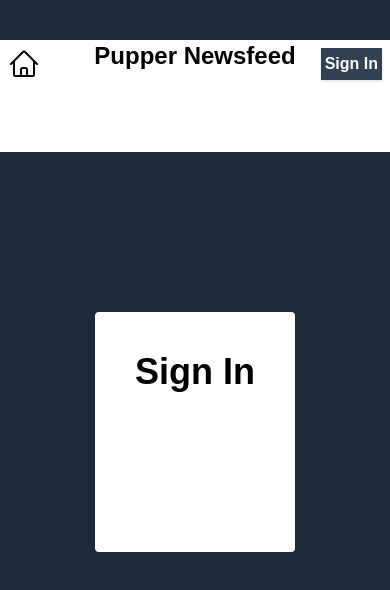
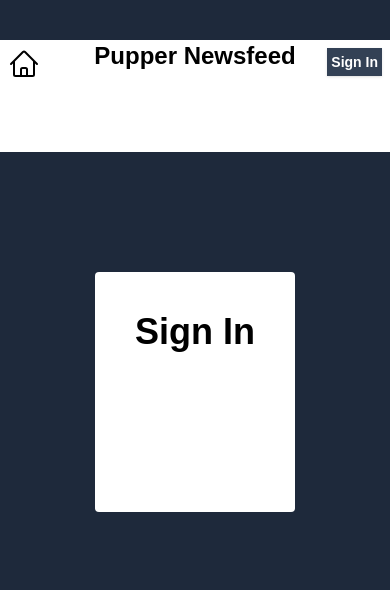
Before and after one commit to LifestreamX/pupper-newsfeed-front, a React (Create React App) app: page /authentication in a window 390 px wide. Shown: the top 590 px of the page. Built offline with nearby package versions, Linux system fonts and the light colour scheme.

Commit message:
signin css update

```diff
--- a/src/components/Header.js
+++ b/src/components/Header.js
@@ -73,7 +73,7 @@ const Header = () => {
             </div>
           ) : (
             <Link to='/authentication'>
-              <button className='relative shadow bg-slate-700 hover:bg-slate-800 focus:shadow-outline focus:outline-none text-white font-bold  py-1 px-1 top-0 lg:py-2 lg:px-2'>
+              <button className='xxs:text-sm xs:text-base relative shadow bg-slate-700 hover:bg-slate-800 focus:shadow-outline focus:outline-none text-white font-bold  py-1 px-1 top-0 lg:py-2 lg:px-2'>
                 Sign In
               </button>
             </Link>
--- a/src/components/form/Form.js
+++ b/src/components/form/Form.js
@@ -65,7 +65,7 @@ const Form = ({ currentId, setCurrentId }) => {
 
   return (
     <form
-      className='xxs:w-full xs:w-full xs:max-w-sm  bg-white rounded p-15 flex flex-col sticky top-40'
+      className='xxs:w-full xs:w-full xs:max-w-sm  bg-white rounded flex flex-col sticky lg:mx-5'
       onSubmit={handleSubmit}
       name='scrollForm'
     >
--- a/src/index.css
+++ b/src/index.css
@@ -45,10 +45,6 @@ main {
     bottom: 120px !important;
   }
 
-  .google-form {
-    position: absolute;
-    top: 0;
-  }
 }
 
 @media screen and (max-width: 480px) {
--- a/src/pages/Authentication.js
+++ b/src/pages/Authentication.js
@@ -25,9 +25,9 @@ const Authentication = () => {
   };
 
   return (
-    <main className='w-100 '>
-      <section className='form container mx-auto '>
-        <div className='google-form-wrapper xxs:top-80 xxs:justify-center xxs:align-middle  xxs:flex xxs:flex-row  xxs:content-center xxs:relative  '>
+    <main className='w-100 flex justify-center align-middle relative '>
+      <section >
+        <div >
           <form className=' google-form xxs:w-100 xxs:relative  xs:w-full xs:max-w-sm  bg-white rounded p-15 flex flex-col sticky top-40'>
             <h1 className='justify-center align-middle text-center p-10 font-bold text-4xl '>
               Sign In
```
